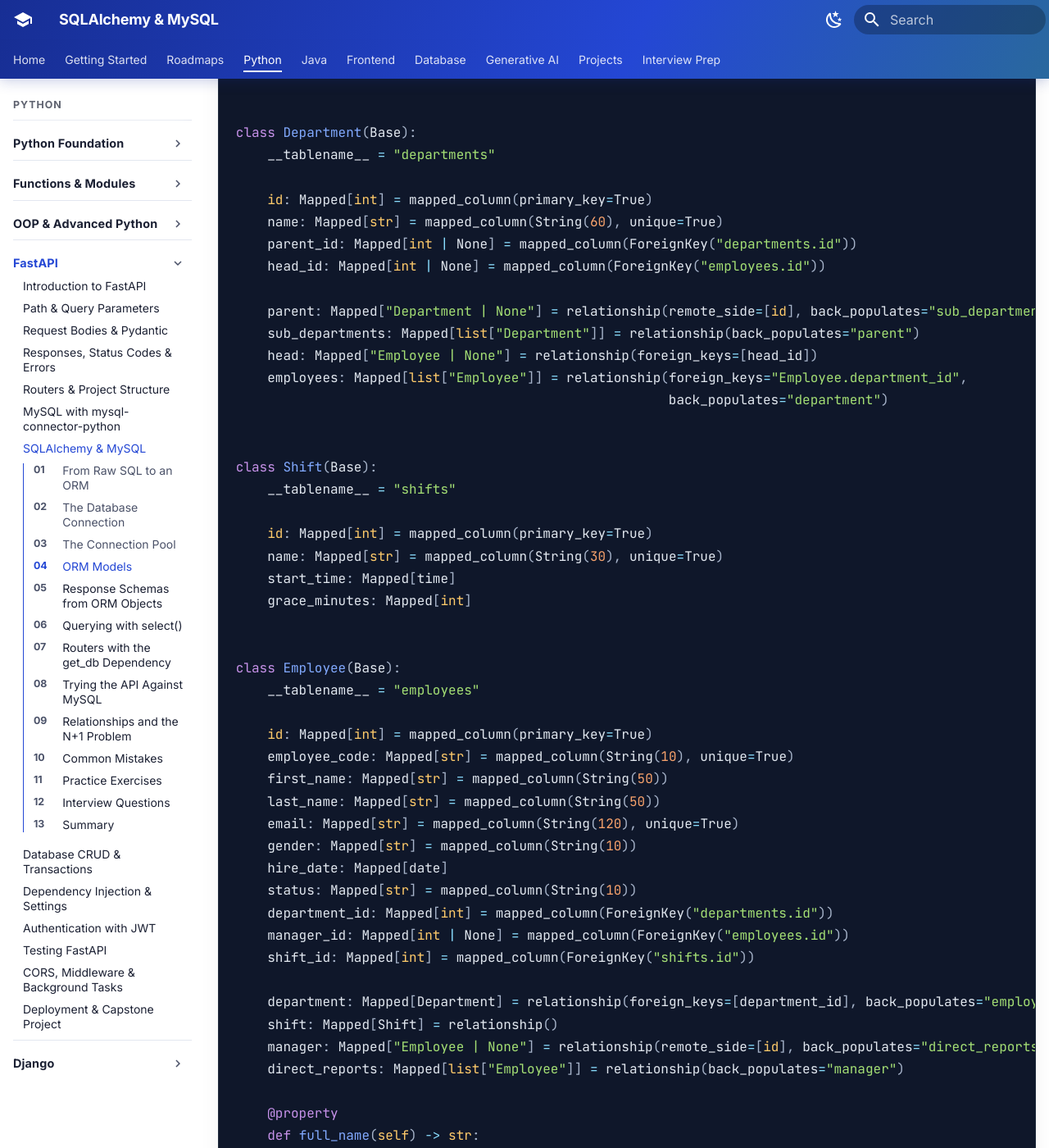
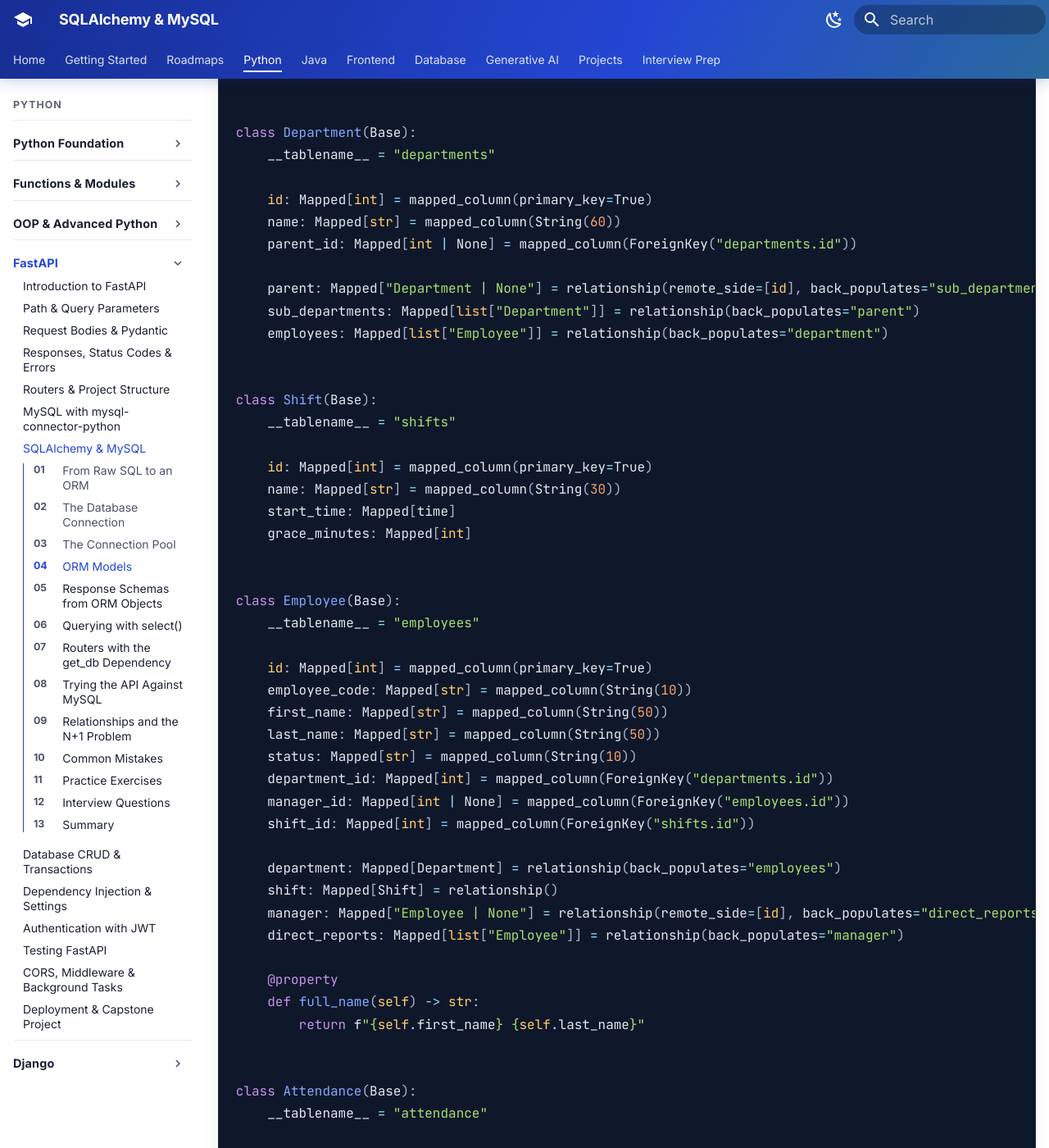
Before and after one commit to kyedumati/KASI-FULLSTACK-MATERIAL, an MkDocs documentation site: the page built from docs/python/fastapi/07-sqlalchemy-and-mysql.md, in a window 1280 px wide and 1400 px high, scrolled down 8082 px. Shown: the whole window at 82% size. Built offline with MkDocs 1.6.1 and Material for MkDocs 9.7.7, drawn with Linux system fonts in a browser that asks for light colours; some of the changed text lies outside the part shown.

Commit message:
FastAPI lesson 07: map only the columns the lesson uses
Drop the department head (and the two-foreign-keys explanation),
emails, gender, hire dates and check-out times, so each model holds
just what the endpoints need.

Co-Authored-By: Claude Opus 5.5 <noreply@anthropic.com>

````diff
--- a/docs/python/fastapi/07-sqlalchemy-and-mysql.md
+++ b/docs/python/fastapi/07-sqlalchemy-and-mysql.md
@@ -31,7 +31,7 @@ An **ORM** (Object-Relational Mapper) lets you work with **Python classes and ob
 |----------|------------------|
 | Table `employees` | Class `Employee` |
 | Row | An `Employee` object |
-| Column `hire_date` | Attribute `employee.hire_date` |
+| Column `first_name` | Attribute `employee.first_name` |
 | Foreign key `department_id` | Relationship `employee.department` |
 | Self-reference `manager_id` | `employee.manager` and `employee.direct_reports` |
 | `SELECT * FROM employees WHERE id = 6` | `db.get(Employee, 6)` |
@@ -217,22 +217,19 @@ class Department(Base):
     __tablename__ = "departments"
 
     id: Mapped[int] = mapped_column(primary_key=True)
-    name: Mapped[str] = mapped_column(String(60), unique=True)
+    name: Mapped[str] = mapped_column(String(60))
     parent_id: Mapped[int | None] = mapped_column(ForeignKey("departments.id"))
-    head_id: Mapped[int | None] = mapped_column(ForeignKey("employees.id"))
 
     parent: Mapped["Department | None"] = relationship(remote_side=[id], back_populates="sub_departments")
     sub_departments: Mapped[list["Department"]] = relationship(back_populates="parent")
-    head: Mapped["Employee | None"] = relationship(foreign_keys=[head_id])
-    employees: Mapped[list["Employee"]] = relationship(foreign_keys="Employee.department_id",
-                                                       back_populates="department")
+    employees: Mapped[list["Employee"]] = relationship(back_populates="department")
 
 
 class Shift(Base):
     __tablename__ = "shifts"
 
     id: Mapped[int] = mapped_column(primary_key=True)
-    name: Mapped[str] = mapped_column(String(30), unique=True)
+    name: Mapped[str] = mapped_column(String(30))
     start_time: Mapped[time]
     grace_minutes: Mapped[int]
 
@@ -241,18 +238,15 @@ class Employee(Base):
     __tablename__ = "employees"
 
     id: Mapped[int] = mapped_column(primary_key=True)
-    employee_code: Mapped[str] = mapped_column(String(10), unique=True)
+    employee_code: Mapped[str] = mapped_column(String(10))
     first_name: Mapped[str] = mapped_column(String(50))
     last_name: Mapped[str] = mapped_column(String(50))
-    email: Mapped[str] = mapped_column(String(120), unique=True)
-    gender: Mapped[str] = mapped_column(String(10))
-    hire_date: Mapped[date]
     status: Mapped[str] = mapped_column(String(10))
     department_id: Mapped[int] = mapped_column(ForeignKey("departments.id"))
     manager_id: Mapped[int | None] = mapped_column(ForeignKey("employees.id"))
     shift_id: Mapped[int] = mapped_column(ForeignKey("shifts.id"))
 
-    department: Mapped[Department] = relationship(foreign_keys=[department_id], back_populates="employees")
+    department: Mapped[Department] = relationship(back_populates="employees")
     shift: Mapped[Shift] = relationship()
     manager: Mapped["Employee | None"] = relationship(remote_side=[id], back_populates="direct_reports")
     direct_reports: Mapped[list["Employee"]] = relationship(back_populates="manager")
@@ -269,7 +263,6 @@ class Attendance(Base):
     employee_id: Mapped[int] = mapped_column(ForeignKey("employees.id"))
     work_date: Mapped[date]
     check_in: Mapped[time]
-    check_out: Mapped[time | None]
 
     employee: Mapped[Employee] = relationship()
 ```
@@ -278,11 +271,11 @@ class Attendance(Base):
 |--------|---------|
 | `__tablename__ = "employees"` | The MySQL table this class maps to |
 | `Mapped[int]` | Column type; `Mapped[str \| None]` means the column is nullable |
-| `mapped_column(primary_key=True)` | Column options: PK, `ForeignKey`, `String(100)`, `unique`, `default` |
+| `mapped_column(primary_key=True)` | Column options: primary key, `ForeignKey`, `String(50)` |
 | `relationship(back_populates=...)` | Navigation between objects: `employee.department`, `department.employees` |
 | `@property full_name` | A normal Python property; Pydantic can read it like a column |
 
-Notice that `Employee` maps only 11 of the table's 20 columns. That's allowed: SQLAlchemy reads and writes only what you map. Add the phone, date of birth and the rest when an endpoint needs them.
+Each class maps only the columns this lesson uses: `Employee` has 8 of the table's 20. That's allowed, because SQLAlchemy reads and writes only what you map. Add the email, phone and the rest when an endpoint needs them.
 
 ### Self-referencing relationships
 
@@ -297,25 +290,14 @@ direct_reports: Mapped[list["Employee"]] = relationship(back_populates="manager"
 
 Both sides use the same foreign key, so SQLAlchemy needs a hint about which side is the "one": `remote_side=[id]` says *"for `manager`, the employee on the other end is matched by **its** `id`"*. The result is an org chart you can walk with plain attributes: `arjun.manager.manager.full_name` is `"Karthik Menon"`. Departments use the same trick for sub-departments.
 
-### Two paths between two tables
-
-`departments` and `employees` point at each other: an employee's `department_id`, and a department's `head_id`. When there's more than one path, SQLAlchemy can't guess which one a relationship should use, and stops with an `AmbiguousForeignKeysError`. `foreign_keys=[...]` tells it:
-
-```{ .python .no-run }
-head: Mapped["Employee | None"] = relationship(foreign_keys=[head_id])                  # departments.head_id
-department: Mapped[Department] = relationship(foreign_keys=[department_id], ...)        # employees.department_id
-```
-
 !!! info "Existing tables vs creating tables"
     Here the tables already exist (we created them with `acmehr.sql`), so the models just **describe** them. For a brand-new project, `Base.metadata.create_all(engine)` can create tables from the models. Real projects use a **migration** tool such as **Alembic** to create and change tables safely over time.
 
 ## Response Schemas from ORM Objects
 
-Pydantic needs `from_attributes=True` to read data from **object attributes** (`employee.hire_date`) instead of dict keys:
+Pydantic needs `from_attributes=True` to read data from **object attributes** (`employee.first_name`) instead of dict keys:
 
 ```python title="app/schemas.py"
-from datetime import date, time
-
 from pydantic import BaseModel, ConfigDict
 
 
@@ -333,35 +315,22 @@ class DepartmentBrief(ORMModel):
     name: str
 
 
-class ShiftOut(ORMModel):
-    name: str
-    start_time: time
-
-
 class EmployeeOut(ORMModel):
     employee_code: str
     full_name: str
-    email: str
-    hire_date: date
     status: str
     department: DepartmentBrief
-    shift: ShiftOut
     manager: EmployeeBrief | None
-
-
-class TeamMember(EmployeeBrief):
-    department: DepartmentBrief
 
 
 class TeamOut(ORMModel):
     manager: EmployeeBrief
-    direct_reports: list[TeamMember]
+    direct_reports: list[EmployeeBrief]
 
 
 class DepartmentOut(ORMModel):
     id: int
     name: str
-    head: EmployeeBrief | None
     sub_departments: list[DepartmentBrief]
 ```
 
@@ -385,7 +354,7 @@ def get_employee(db: Session, code: str) -> Employee:
     stmt = (
         select(Employee)
         .where(Employee.employee_code == code)
-        .options(joinedload(Employee.department), joinedload(Employee.shift), joinedload(Employee.manager))
+        .options(joinedload(Employee.department), joinedload(Employee.manager))
     )
     employee = db.scalars(stmt).first()
     if employee is None:
@@ -398,7 +367,6 @@ def get_team(db: Session, code: str) -> dict:
     stmt = (
         select(Employee)
         .where(Employee.manager_id == manager.id, Employee.status != "exited")
-        .options(joinedload(Employee.department))
         .order_by(Employee.first_name)
     )
     return {"manager": manager, "direct_reports": db.scalars(stmt).all()}
@@ -408,21 +376,19 @@ def list_departments(db: Session) -> list[Department]:
     stmt = (
         select(Department)
         .where(Department.parent_id.is_(None))
-        .options(joinedload(Department.head), selectinload(Department.sub_departments))
+        .options(selectinload(Department.sub_departments))
         .order_by(Department.name)
     )
     return db.scalars(stmt).all()
 
 
-def headcount(db: Session, by: str) -> list[dict]:
-    group = {"department": Department.name, "gender": Employee.gender}[by]
+def headcount(db: Session) -> list[dict]:
     stmt = (
-        select(group.label("group"), func.count(Employee.id).label("headcount"))
-        .select_from(Employee)
+        select(Department.name, func.count(Employee.id).label("headcount"))
         .join(Employee.department)
         .where(Employee.status != "exited")
-        .group_by(group)
-        .order_by(func.count(Employee.id).desc(), group)
+        .group_by(Department.name)
+        .order_by(func.count(Employee.id).desc(), Department.name)
     )
     return [row._asdict() for row in db.execute(stmt)]
 
@@ -431,7 +397,7 @@ def daily_attendance(db: Session, day: date) -> dict:
     if day.weekday() >= 5:
         raise HTTPException(status_code=400, detail=f"{day} is a weekend")
     employees = db.scalars(
-        select(Employee).where(Employee.status != "exited", Employee.hire_date <= day)
+        select(Employee).where(Employee.status != "exited")
         .options(joinedload(Employee.shift)).order_by(Employee.employee_code)
     ).all()
     records = {a.employee_id: a for a in db.scalars(select(Attendance).where(Attendance.work_date == day))}
@@ -444,9 +410,8 @@ def daily_attendance(db: Session, day: date) -> dict:
             continue
         deadline = datetime.combine(day, e.shift.start_time) + timedelta(minutes=e.shift.grace_minutes)
         if datetime.combine(day, record.check_in) > deadline:
-            late.append({"employee": e.full_name, "shift": e.shift.name, "check_in": record.check_in})
-    return {"date": day, "employees": len(employees), "present": len(records),
-            "late": late, "not_checked_in": missing}
+            late.append({"employee": e.full_name, "check_in": record.check_in})
+    return {"date": day, "present": len(records), "late": late, "not_checked_in": missing}
 ```
 
 (To keep this lesson focused on the database, the "not found" checks raise `HTTPException` directly. In [lesson 08](08-database-crud.md) you'll return to the clean router → service split with domain exceptions.)
@@ -459,7 +424,7 @@ def daily_attendance(db: Session, day: date) -> dict:
 | `WHERE first_name LIKE 'A%'` | `.where(Employee.first_name.like("A%"))` |
 | `JOIN departments ON ...` | `.join(Employee.department)` |
 | `LEFT JOIN` | `.outerjoin(...)` |
-| `ORDER BY hire_date DESC` | `.order_by(Employee.hire_date.desc())` |
+| `ORDER BY first_name DESC` | `.order_by(Employee.first_name.desc())` |
 | `LIMIT 10 OFFSET 20` | `.limit(10).offset(20)` |
 | `COUNT(*)`, `GROUP BY` | `func.count(...)`, `.group_by(...)` |
 | Get by primary key | `db.get(Employee, 6)` |
@@ -475,16 +440,16 @@ stmt = (
     select(Employee)
     .join(Employee.department)
     .where(Department.name == "Engineering", Employee.status == "active")
-    .order_by(Employee.hire_date)
+    .order_by(Employee.first_name)
     .limit(3)
 )
 print(stmt)
 ```
 
 ```{ .text .output }
-SELECT employees.id, employees.employee_code, employees.first_name, employees.last_name, employees.email, employees.gender, employees.hire_date, employees.status, employees.department_id, employees.manager_id, employees.shift_id
+SELECT employees.id, employees.employee_code, employees.first_name, employees.last_name, employees.status, employees.department_id, employees.manager_id, employees.shift_id
 FROM employees JOIN departments ON departments.id = employees.department_id
-WHERE departments.name = :name_1 AND employees.status = :status_1 ORDER BY employees.hire_date
+WHERE departments.name = :name_1 AND employees.status = :status_1 ORDER BY employees.first_name
  LIMIT :param_1
 ```
 
@@ -524,8 +489,8 @@ def list_departments(db: DB):
 
 
 @router.get("/reports/headcount", tags=["Reports"])
-def headcount(db: DB, by: Literal["department", "gender"] = "department"):
-    return services.headcount(db, by)
+def headcount(db: DB):
+    return services.headcount(db)
 
 
 @router.get("/reports/attendance/daily", tags=["Reports"])
@@ -574,16 +539,10 @@ curl -s http://127.0.0.1:8000/employees/E-1042
 {
   "employee_code": "E-1042",
   "full_name": "Ananya Rao",
-  "email": "ananya.rao@acme.example",
-  "hire_date": "2021-07-12",
   "status": "active",
   "department": {
     "id": 2,
     "name": "Engineering"
-  },
-  "shift": {
-    "name": "General",
-    "start_time": "09:00:00"
   },
   "manager": {
     "employee_code": "E-1002",
@@ -596,34 +555,34 @@ Karthik's team, through the `direct_reports` side of the self-reference:
 
 ```bash
 curl -s http://127.0.0.1:8000/employees/E-1002/team \
-  | python -c "import json,sys; d=json.load(sys.stdin); print('Manager:', d['manager']['full_name']); [print(' ', r['employee_code'], r['full_name'], '-', r['department']['name']) for r in d['direct_reports']]"
+  | python -c "import json,sys; d=json.load(sys.stdin); print('Manager:', d['manager']['full_name']); [print(' ', r['employee_code'], r['full_name']) for r in d['direct_reports']]"
 ```
 
 ```{ .text .output }
 Manager: Karthik Menon
-  E-1042 Ananya Rao - Engineering
-  E-1050 Kavya Srinivasan - Engineering
-  E-1046 Priya Nair - Engineering
-  E-1051 Rohan Gupta - Engineering
-  E-1048 Sneha Patil - Platform Engineering
-  E-1056 Swati Kulkarni - Quality Assurance
-  E-1047 Vikram Joshi - Platform Engineering
+  E-1042 Ananya Rao
+  E-1050 Kavya Srinivasan
+  E-1046 Priya Nair
+  E-1051 Rohan Gupta
+  E-1048 Sneha Patil
+  E-1056 Swati Kulkarni
+  E-1047 Vikram Joshi
 ```
 
-The department tree: top-level departments with their heads and sub-departments:
+The department tree: top-level departments with their sub-departments:
 
 ```bash
 curl -s http://127.0.0.1:8000/departments \
-  | python -c "import json,sys; [print(d['name'], '| head:', d['head']['full_name'] if d['head'] else None, '| sub:', [s['name'] for s in d['sub_departments']]) for d in json.load(sys.stdin)]"
+  | python -c "import json,sys; [print(d['name'], [s['name'] for s in d['sub_departments']]) for d in json.load(sys.stdin)]"
 ```
 
 ```{ .text .output }
-Engineering | head: Karthik Menon | sub: ['Platform Engineering', 'Quality Assurance']
-Finance | head: Suresh Babu | sub: []
-Human Resources | head: Rahul Sharma | sub: []
-IT Operations | head: Deepa Krishnan | sub: []
-Leadership | head: Lakshmi Menon | sub: []
-Product | head: Neha Kapoor | sub: []
+Engineering ['Platform Engineering', 'Quality Assurance']
+Finance []
+Human Resources []
+IT Operations []
+Leadership []
+Product []
 ```
 
 ### Reports with GROUP BY
@@ -655,17 +614,14 @@ curl -s "http://127.0.0.1:8000/reports/attendance/daily?date=2026-10-05"
 ```{ .text .output }
 {
   "date": "2026-10-05",
-  "employees": 19,
   "present": 18,
   "late": [
     {
       "employee": "Karthik Menon",
-      "shift": "General",
       "check_in": "09:41:00"
     },
     {
       "employee": "Priya Nair",
-      "shift": "General",
       "check_in": "10:05:00"
     }
   ],
@@ -677,11 +633,11 @@ Fatima hasn't checked in: she's on approved sick leave, but this report can't te
 
 ```bash
 curl -s "http://127.0.0.1:8000/reports/attendance/daily?date=2026-10-07" \
-  | python -c "import json,sys; d=json.load(sys.stdin); print('present', d['present'], 'of', d['employees']); print('late:', [l['employee'] for l in d['late']]); print('not checked in:', d['not_checked_in'])"
+  | python -c "import json,sys; d=json.load(sys.stdin); print('present', d['present']); print('late:', [l['employee'] for l in d['late']]); print('not checked in:', d['not_checked_in'])"
 ```
 
 ```{ .text .output }
-present 18 of 19
+present 18
 late: ['Vikram Joshi', 'Deepa Krishnan', 'Manoj Pillai']
 not checked in: ['Sneha Patil']
 ```
@@ -753,7 +709,6 @@ That's why `get_employee` uses `joinedload` for the department, designation, loc
 |---------|-----------------|-----|
 | Wrong URL / password | `ProgrammingError: (mysql.connector.errors.ProgrammingError) 1045 (28000): Access denied for user 'root'@'localhost'` | Check `DATABASE_URL`; URL-encode special characters |
 | MySQL not running | `DatabaseError: (mysql.connector.errors.DatabaseError) 2003 (HY000): Can't connect to MySQL server on 'localhost:3306'` | Start MySQL; check host and port |
-| Two foreign keys to the same table, no hint | `AmbiguousForeignKeysError: Could not determine join condition between parent/child tables` | `relationship(foreign_keys=[...])` |
 | Self-reference without `remote_side` | `manager` behaves like a list, or a startup error about the relationship direction | `relationship(remote_side=[id])` on the "many-to-one" side |
 | `from_attributes` missing | `ResponseValidationError` / "Input should be a valid dictionary" | `model_config = ConfigDict(from_attributes=True)` |
 | `__tablename__` doesn't match the real table | `ProgrammingError: ... 1146 (42S02): Table 'acmehr.employee' doesn't exist` | Match the exact table name |
@@ -855,7 +810,7 @@ Use a fresh `acmehr` and the code from this lesson.
     Loading N parent objects with one query and then lazily loading a relationship for each one, so N extra queries run. Fix it with eager loading: `selectinload()` (one extra IN query for collections) or `joinedload()` (a JOIN, good for many-to-one), or with an explicit join in the query.
 
 !!! interview "5. What does `from_attributes=True` do in Pydantic?"
-    It lets a Pydantic model be built from arbitrary objects by reading attributes (`obj.hire_date`, including properties like `full_name`) instead of dict keys, which is needed to return SQLAlchemy ORM objects through `response_model`. (It was called `orm_mode` in Pydantic v1.)
+    It lets a Pydantic model be built from arbitrary objects by reading attributes (`obj.first_name`, including properties like `full_name`) instead of dict keys, which is needed to return SQLAlchemy ORM objects through `response_model`. (It was called `orm_mode` in Pydantic v1.)
 
 !!! interview "Scenario: the org chart page takes 4 seconds and the logs show 200 SELECT statements. Diagnose and fix."
     Each employee's `direct_reports` is lazy-loaded while the tree is built, one query per person: an N+1 problem. Either load all employees in one query and build the tree in Python using `manager_id`, or use a recursive CTE in SQL. Add an index on `manager_id` (MySQL creates one for the foreign key) and a test that caps the number of queries.
````
Also changed, not shown: other parts of docs/python/fastapi/07-sqlalchemy-and-mysql.md (+7 -7 lines).
